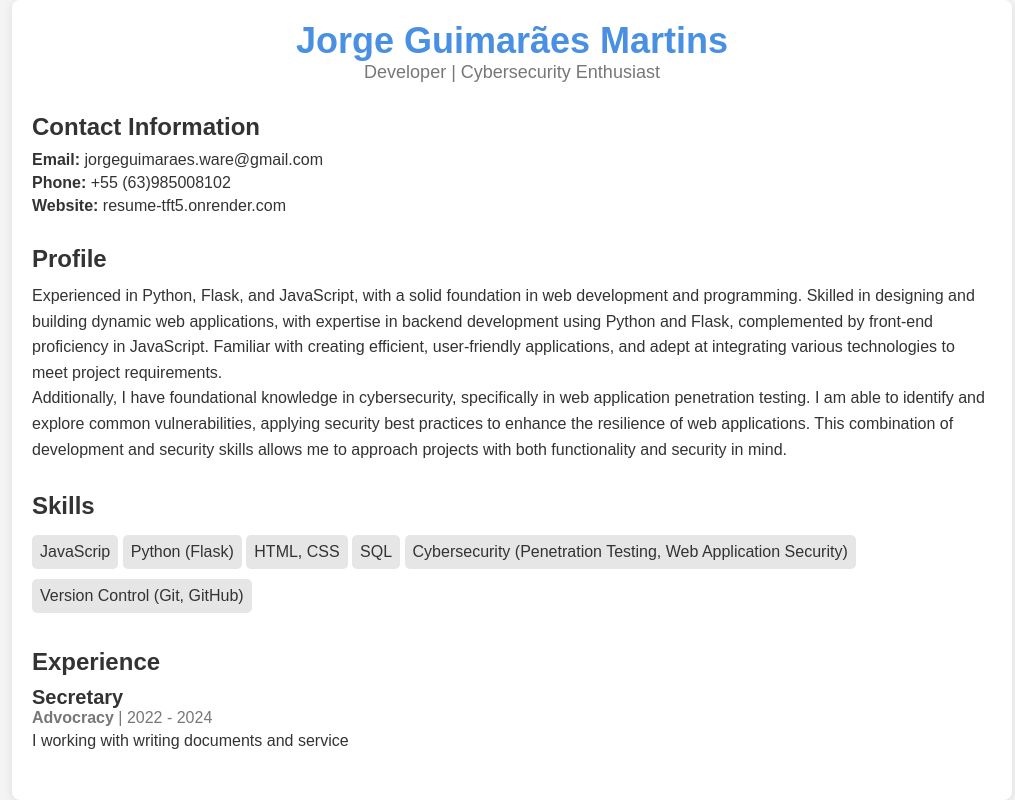
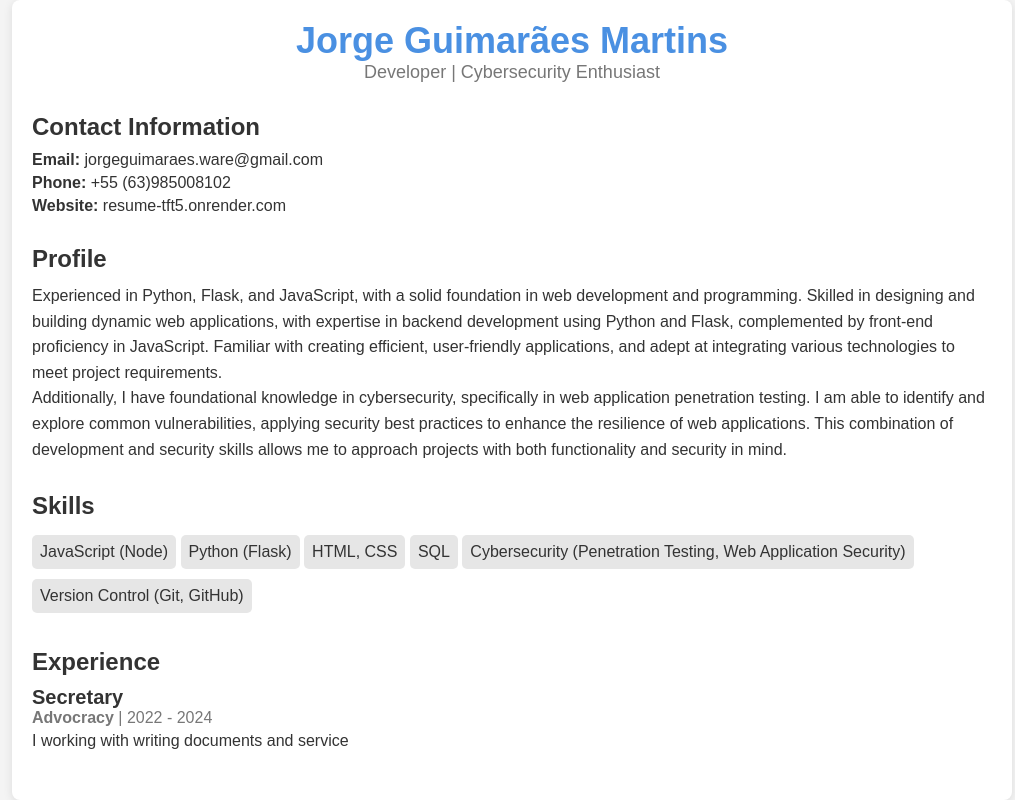
Before and after one commit to JokerSlack/My-resume, a Flask app: page / in a window 1280 px wide. Shown: the whole page, without its empty margins (128-1143 px from the left). Run offline with Flask 3, Linux system fonts and the light colour scheme.

Commit message:
Update layout.html

```diff
--- a/resumeapp/templates/layout.html
+++ b/resumeapp/templates/layout.html
@@ -32,7 +32,7 @@ Additionally, I have foundational knowledge in cybersecurity, specifically in we
     <section class="skills">
       <h2>Skills</h2>
       <ul>
-        <li>JavaScrip</li>
+        <li>JavaScript (Node) </li>
         <li>Python (Flask)</li>
         <li>HTML, CSS</li>
         <li>SQL</li>
```
